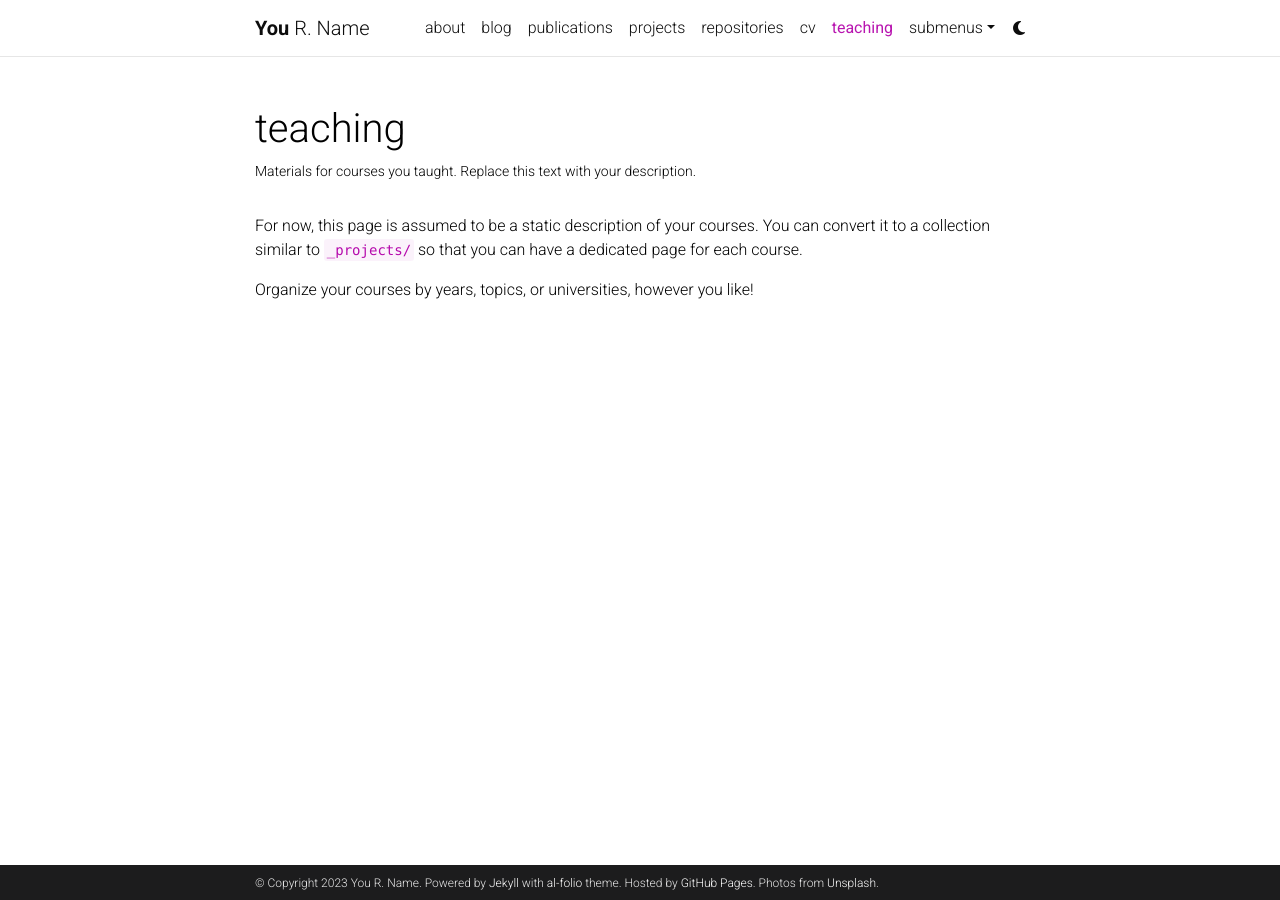
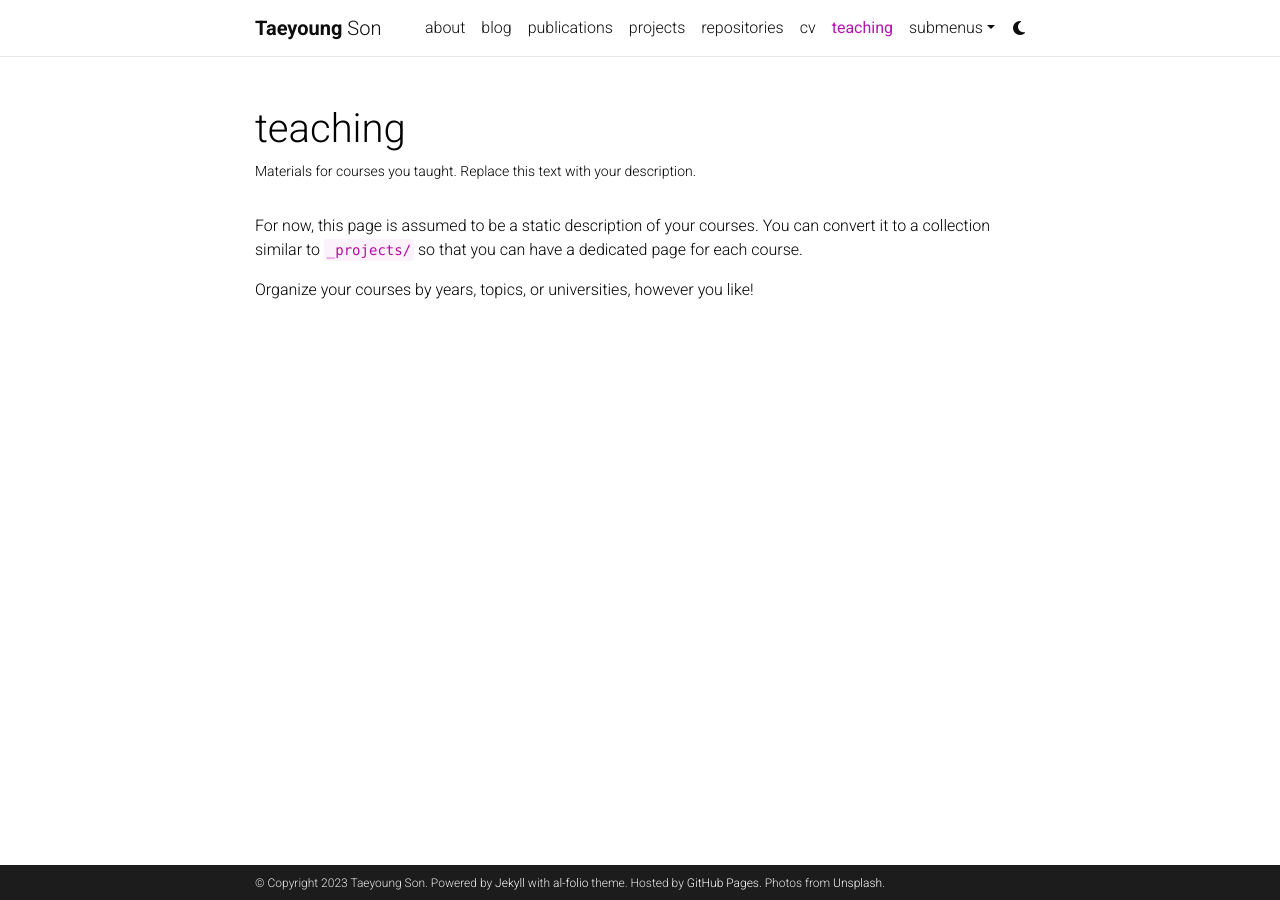
Before and after one commit to taeyoungson/taeyoungson.github.io, a Jekyll site: the page built from _pages/teaching.md, in a window 1280 px wide. Built offline with Jekyll 4.4.1, drawn with Linux system fonts in a browser that asks for light colours; comment, search, counter and statistics services are not loaded; a style sheet for code colours, icons or effects is not loaded.

Commit message:
change: favicon and domain

```diff
--- a/_config.yml
+++ b/_config.yml
@@ -3,10 +3,10 @@
 # -----------------------------------------------------------------------------
 
 title: blank # the website title (if blank, full name will be used instead)
-first_name: You
-middle_name: R.
-last_name: Name
-email: you@example.com
+first_name: Taeyoung
+middle_name:
+last_name: Son
+email: ty.son@postech.ac.kr
 description: > # the ">" symbol means to ignore newlines until "footer_text:"
   A simple, whitespace theme for academics. Based on [*folio](https://github.com/bogoli/-folio) design.
 footer_text: >
@@ -16,10 +16,10 @@
 keywords: jekyll, jekyll-theme, academic-website, portfolio-website  # add your own keywords or leave empty
 
 lang: en # the language of your site (for example: en, fr, cn, ru, etc.)
-icon: ⚛️  # the emoji used as the favicon (alternatively, provide image name in /assets/img/)
+icon: 📝  # the emoji used as the favicon (alternatively, provide image name in /assets/img/)
 
-url: https://alshedivat.github.io # the base hostname & protocol for your site
-baseurl: /al-folio # the subpath of your site, e.g. /blog/
+url: https://taeyoungson.github.io # the base hostname & protocol for your site
+baseurl:  # the subpath of your site, e.g. /blog/
 last_updated: false # set to true if you want to display last updated in the footer
 impressum_path:  # set to path to include impressum link in the footer, use the same path as permalink in a page, helps to conform with EU GDPR
 
```
